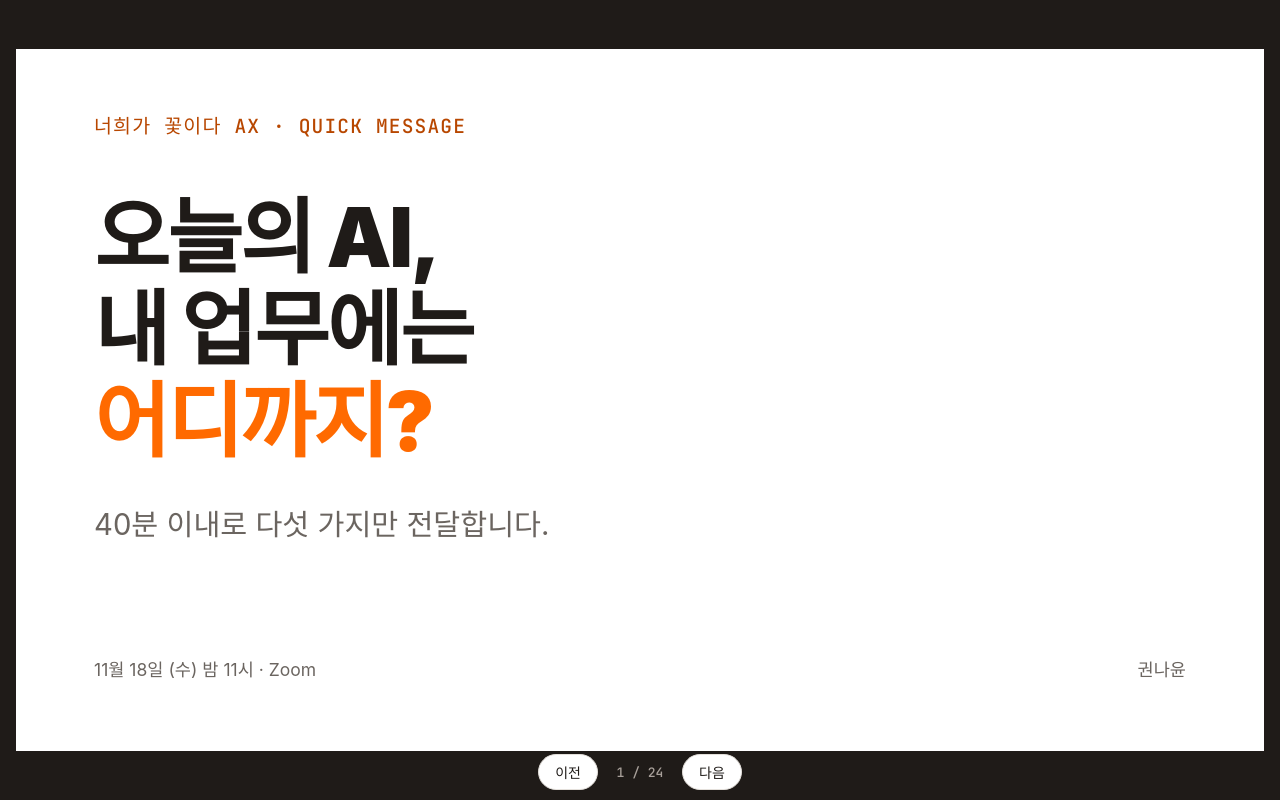
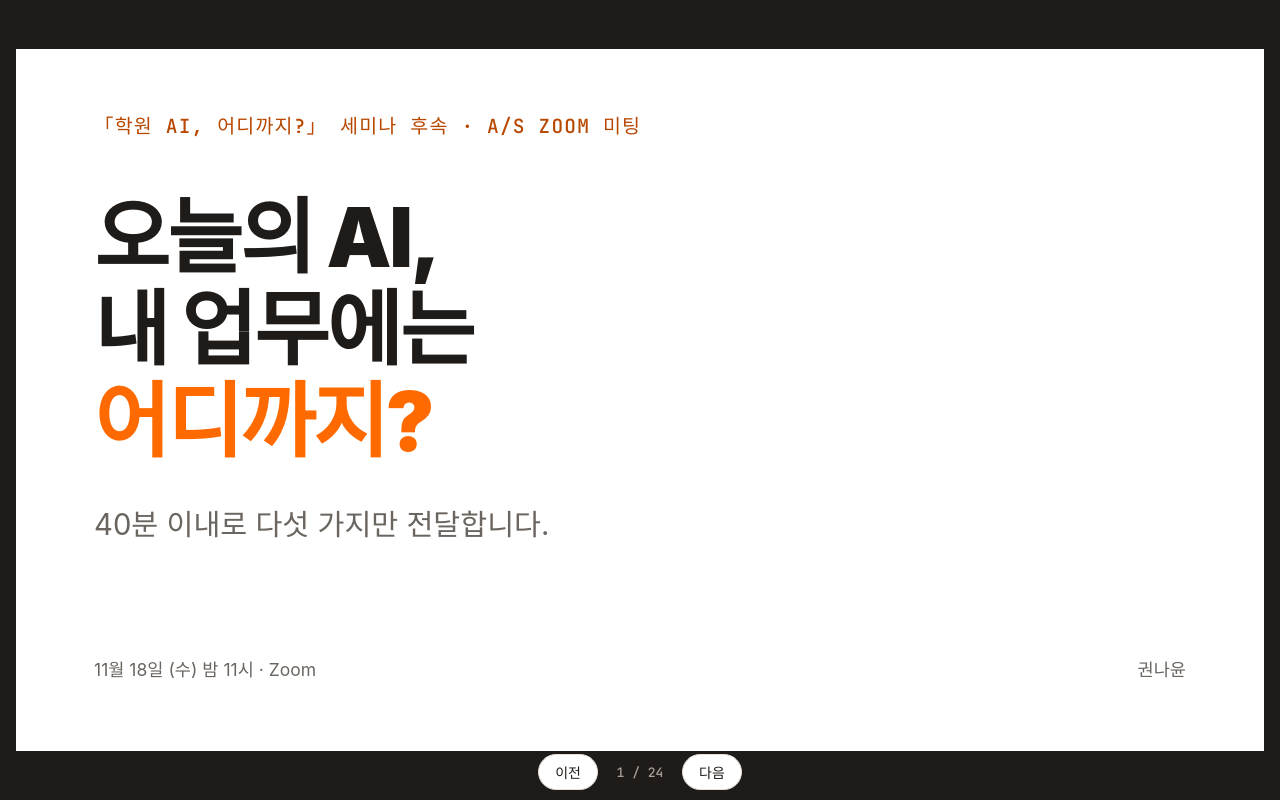
Before and after one commit to nk962/presentation, a plain HTML site: page quick-message-1118/index.html in a window 1280 px wide. Drawn offline with Linux system fonts and the light colour scheme; a web font is replaced by a local one.

Commit message:
Update slide 1 kicker

```diff
--- a/quick-message-1118/index.html
+++ b/quick-message-1118/index.html
@@ -93,7 +93,7 @@ td:first-child{font-weight:700;white-space:nowrap}
 
 <!-- 1 표지 -->
 <section class="slide">
-  <p class="kicker">너희가 꽃이다 AX · Quick Message</p>
+  <p class="kicker">「학원 AI, 어디까지?」 세미나 후속 · A/S Zoom 미팅</p>
   <h1 style="margin-top:34px">오늘의 AI,<br>내 업무에는<br><span class="acc">어디까지?</span></h1>
   <p class="lead" style="margin-top:36px">40분 이내로 다섯 가지만 전달합니다.</p>
   <div class="foot"><span>11월 18일 (수) 밤 11시 · Zoom</span><span>권나윤</span></div>
```
